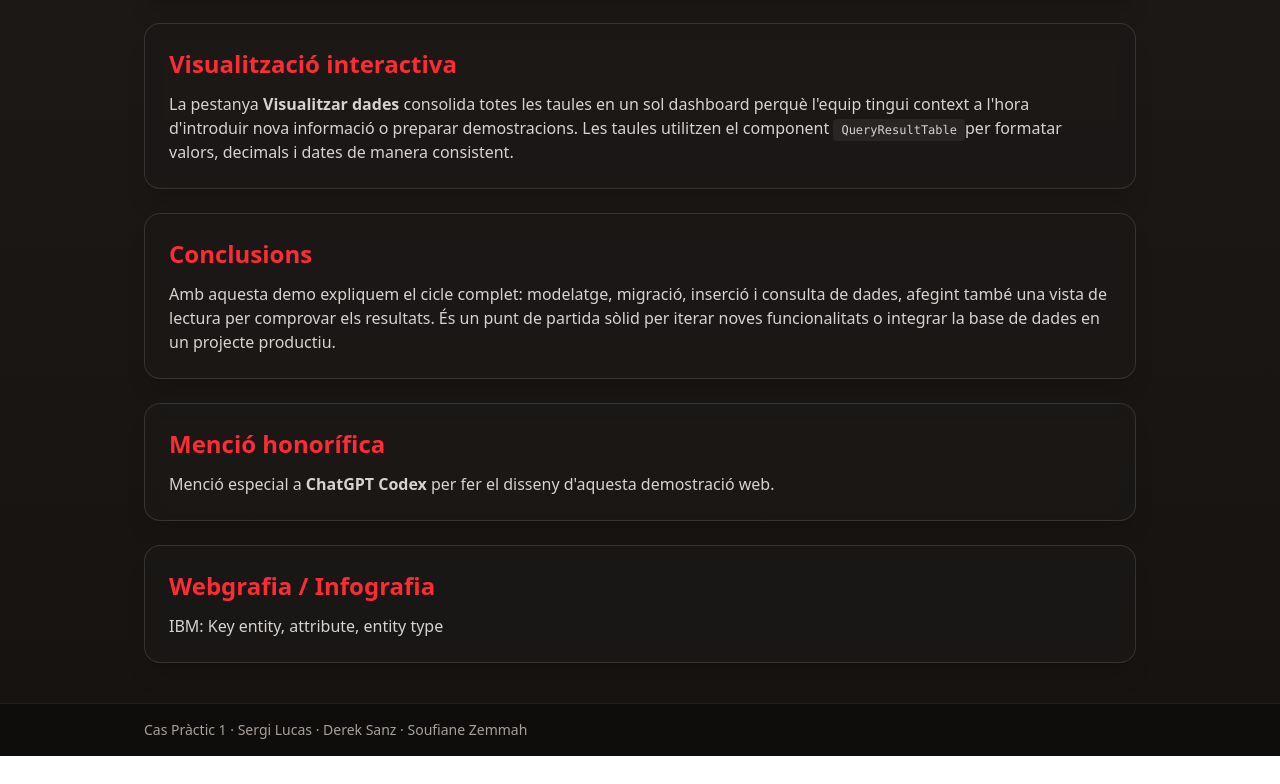
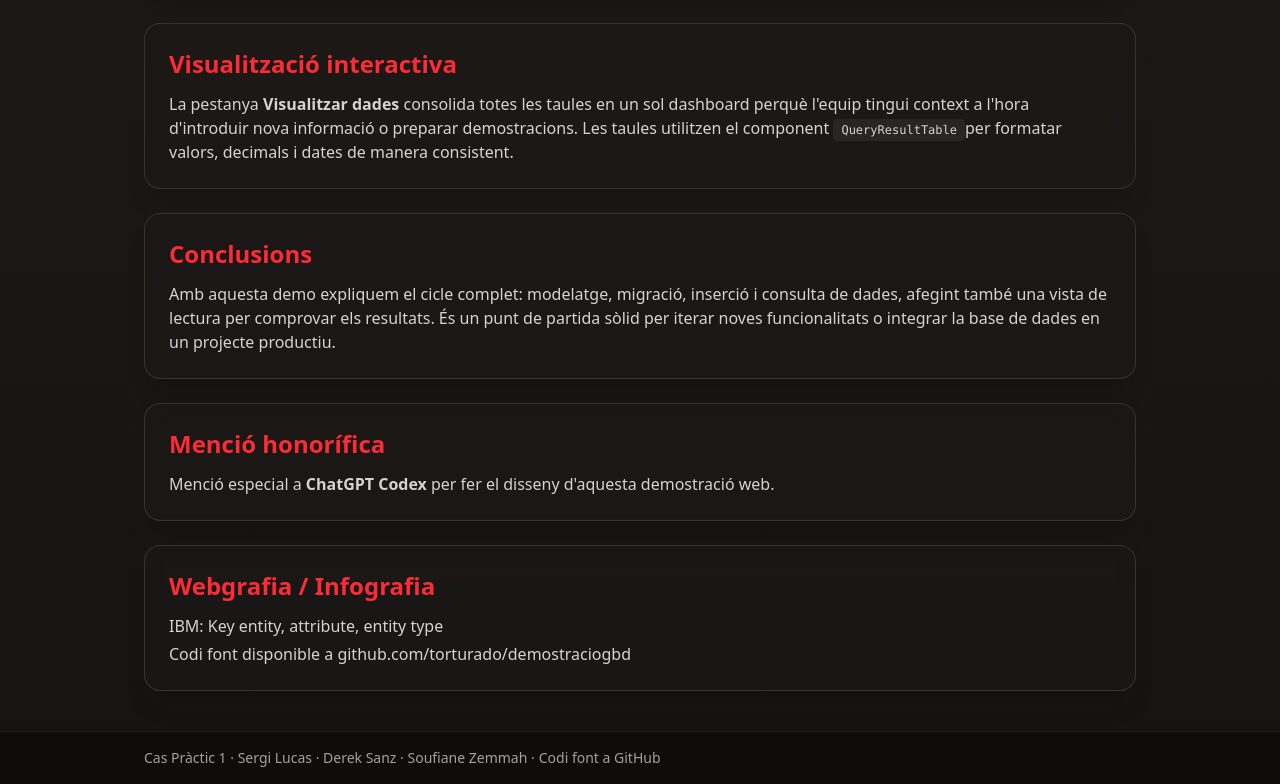
Before and after one commit to torturado/demostraciogbd, a Next.js app: page /info in a window 1280 px wide. Shown: the part 1006-1790 px from the top of the page. Before the commit the page ends 1762 px from the top, so only its background shows below. Built offline with nearby package versions, Linux system fonts and the light colour scheme.

Commit message:
add github to footer and /info

```diff
--- a/app/info/page.tsx
+++ b/app/info/page.tsx
@@ -87,14 +87,22 @@ const sections = [
   {
     heading: "Webgrafia / Infografia",
     body: (
-      <p className="text-stone-300">
+      <p className="space-y-1 text-stone-300">
         <a
-          className="text-red-500 hover:text-red-500"
+          className="block text-red-500 hover:text-red-400"
           href="https://www.ibm.com/docs/es/imdm/11.6.0?topic=concepts-key-entity-attribute-entity-type"
           target="_blank"
           rel="noreferrer"
         >
           IBM: Key entity, attribute, entity type
+        </a>
+        <a
+          className="block text-red-500 hover:text-red-400"
+          href="https://github.com/torturado/demostraciogbd"
+          target="_blank"
+          rel="noreferrer"
+        >
+          Codi font disponible a github.com/torturado/demostraciogbd
         </a>
       </p>
     ),
--- a/app/layout.tsx
+++ b/app/layout.tsx
@@ -52,7 +52,15 @@ export default function RootLayout({
           <main className="mx-auto w-full max-w-5xl flex-1 px-4 py-10">{children}</main>
           <footer className="border-t border-stone-800/70 bg-stone-950/70">
             <div className="mx-auto w-full max-w-5xl px-4 py-4 text-sm text-stone-400">
-              Cas Pràctic 1 · Sergi Lucas · Derek Sanz · Soufiane Zemmah
+              Cas Pràctic 1 · Sergi Lucas · Derek Sanz · Soufiane Zemmah ·
+              <Link
+                className="ml-1 text-red-400 hover:text-red-300"
+                href="https://github.com/torturado/demostraciogbd"
+                target="_blank"
+                rel="noreferrer"
+              >
+                Codi font a GitHub
+              </Link>
             </div>
           </footer>
         </div>
```
